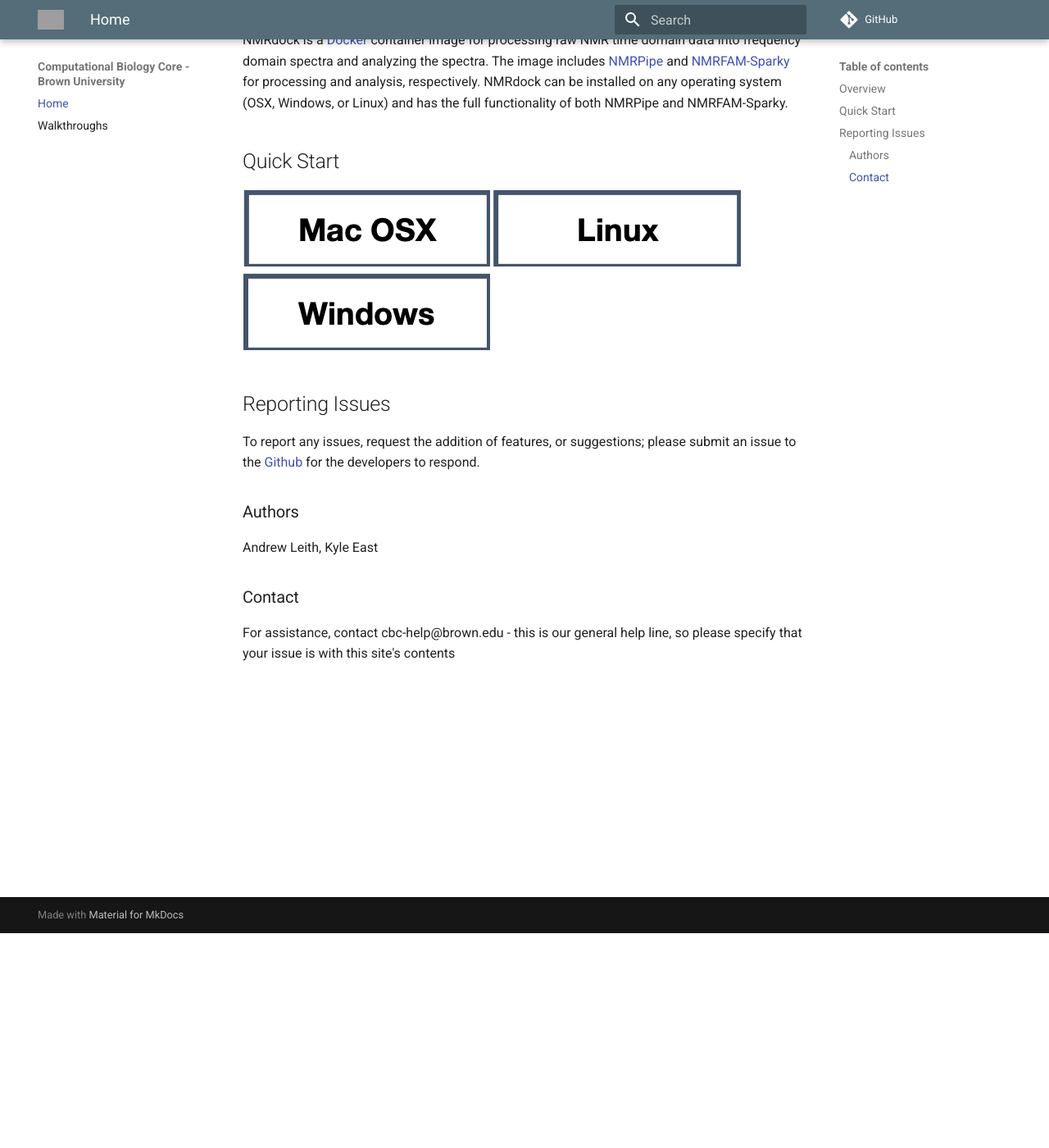
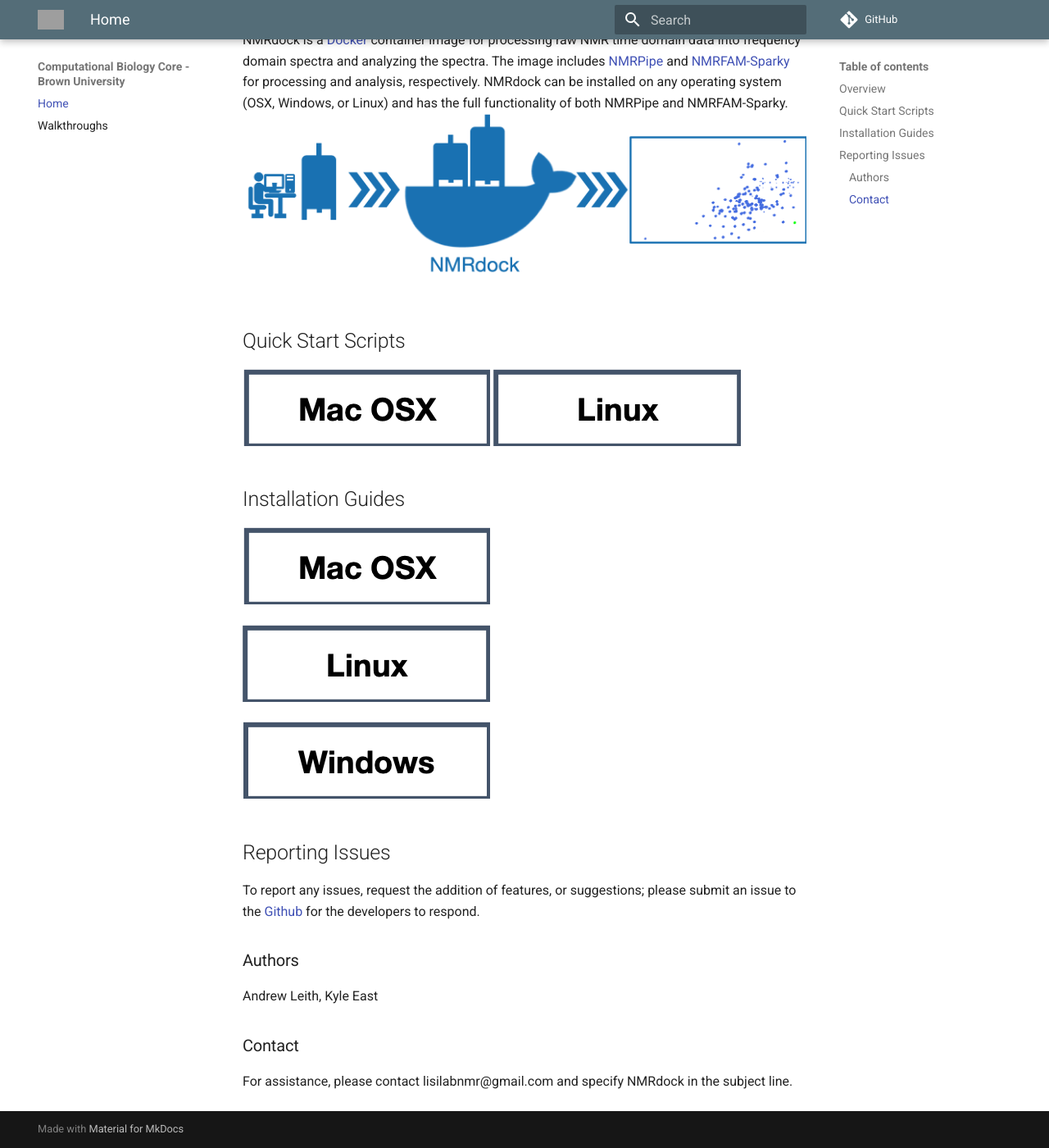
Before and after one commit to compbiocore/nmrdock, an MkDocs documentation site: the page built from docs/index.md, in a window 1280 px wide and 1400 px high, scrolled down 262 px. Shown: the whole window at 82% size. Built offline with MkDocs 1.6.1 and Material for MkDocs 9.7.7, drawn with Linux system fonts in a browser that asks for light colours; comment, search, counter and statistics services are not loaded; grey boxes are pictures that could not be loaded.

Commit message:
Update index.md

```diff
--- a/docs/index.md
+++ b/docs/index.md
@@ -8,10 +8,19 @@
 ## Overview
 
 NMRdock is a [Docker](https://www.docker.com/) container image for processing raw NMR time domain data into frequency domain spectra and analyzing the spectra. The image includes [NMRPipe](https://www.ibbr.umd.edu/nmrpipe/index.html) and [NMRFAM-Sparky](https://nmrfam.wisc.edu/nmrfam-sparky-distribution/) for processing and analysis, respectively. NMRdock can be installed on any operating system (OSX, Windows, or Linux) and has the full functionality of both NMRPipe and NMRFAM-Sparky.
+![NMRdock](https://github.com/compbiocore/nmrdock/raw/master/docs/assets/NMRdockOverview.png)
 
-## Quick Start
+## Quick Start Scripts
+
+[![OSX](https://github.com/compbiocore/nmrdock/raw/master/docs/assets/macQS.png)](https://raw.githubusercontent.com/compbiocore/nmrdock/master/macQS)
+[![Linux](https://github.com/compbiocore/nmrdock/raw/master/docs/assets/linuxQS.png)](https://raw.githubusercontent.com/compbiocore/nmrdock/master/linuxQS)
+
+## Installation Guides
+
 [![OSX](https://github.com/compbiocore/nmrdock/raw/master/docs/assets/macQS.png)](https://compbiocore.github.io/nmrdock/walkthroughs/#osx)
+
 [![Linux](https://github.com/compbiocore/nmrdock/raw/master/docs/assets/linuxQS.png)](https://compbiocore.github.io/nmrdock/walkthroughs/#linux)
+
 [![Windows](https://github.com/compbiocore/nmrdock/raw/master/docs/assets/windowsQS.png)](https://compbiocore.github.io/nmrdock/walkthroughs/#windows)
 
 ## Reporting Issues
@@ -25,4 +34,4 @@ Andrew Leith, Kyle East
 
 ### Contact
 
-For assistance, contact cbc-help@brown.edu - this is our general help line, so please specify that your issue is with this site's contents
+For assistance, please contact lisilabnmr@gmail.com and specify NMRdock in the subject line.
```
